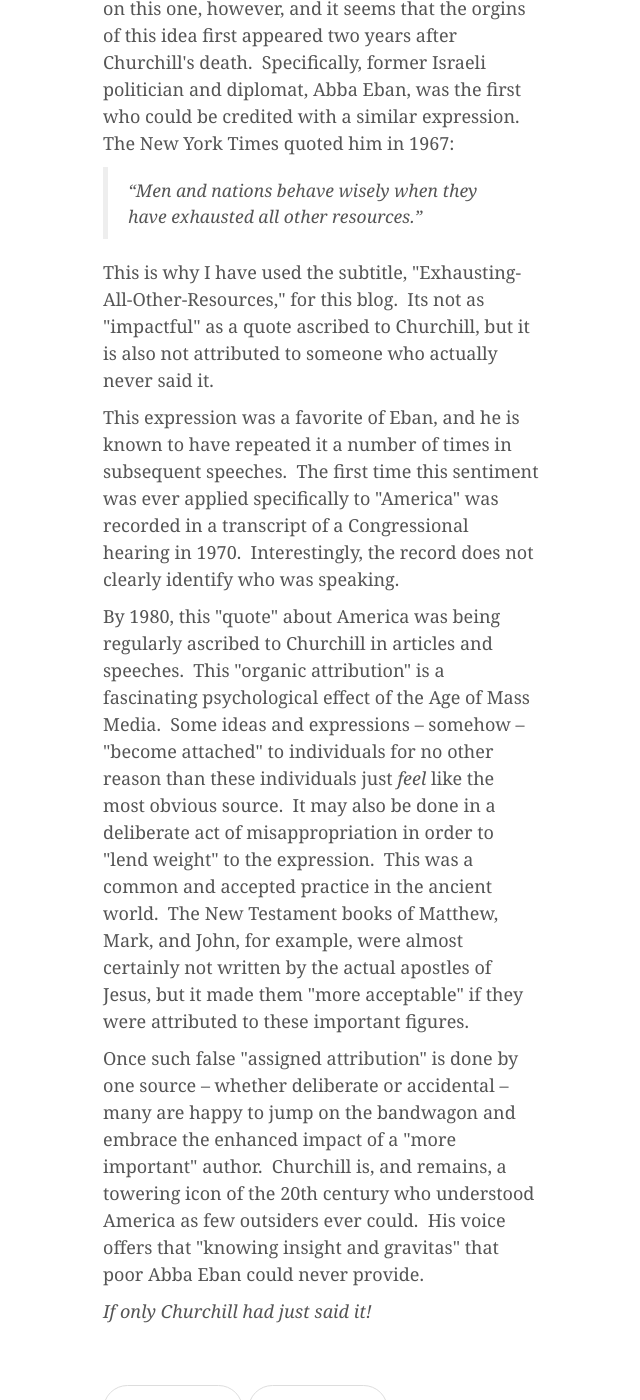
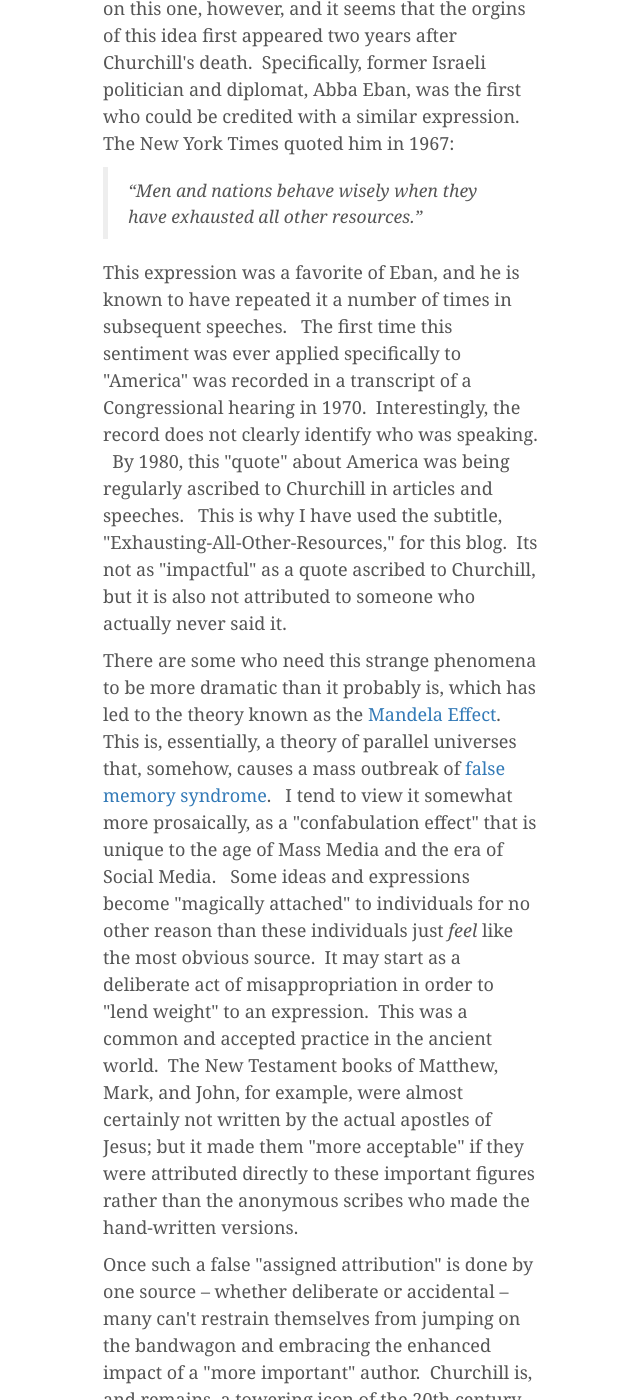
Before and after one commit to coryburt/coryburt.github.io, a Jekyll site: the page proj/bootstrap-blog/page2.html, which Jekyll copies as it is, in a window 1280 px wide and 1400 px high, scrolled down 1587 px. Shown: the whole window, without its empty margins (202-842 px from the left). Built offline with Jekyll 4.4.1, drawn with Linux system fonts in a browser that asks for light colours; nearby versions of some CDN libraries; some of the changed text lies outside the part shown.

Commit message:
Update Old Entry

```diff
--- a/proj/bootstrap-blog/page2.html
+++ b/proj/bootstrap-blog/page2.html
@@ -107,12 +107,12 @@
               </em></blockquote>
 
               The impact of this expression is undeniable. &nbsp;Certainly, part of it's power is simply the fact that it has the
-              "ring of truth" to it; but there is something more. &nbsp;The evocative power of such expressions fascinates me.
+              "ring of truth" to it; but there is something more. &nbsp;The evocative power of such expressions fascinates me. &nbsp;
             </p>
             <p>
               Imagine my disappointment to learn that there is no evidence that Churchill ever said it.&nbsp; Certainly, it sounds like
               something he <em>might</em> have said, considering the frustration he often felt over U.S. policy &ndash; particularly
-              during the course of the Second World War.&nbsp; It also reflects his biting wit, making it, perhaps, something he might have
+              during the course of the Second World War.&nbsp; It also reflects his biting wit; making it, perhaps, something he might have
               <em>wished</em> he had said.&nbsp; The good folks at <a href="https://quoteinvestigator.com/2012/11/11/exhaust-alternatives/">
               QuoteInvestigator.com</a> have done their research on this one, however, and it seems that the orgins of this idea first
               appeared two years after Churchill's death.&nbsp; Specifically, former Israeli politician and diplomat, Abba Eban, was
@@ -122,27 +122,28 @@
                   “Men and nations behave wisely when they have exhausted all other resources.”
                 </em>
               </blockquote>
+              This expression was a favorite of Eban, and he is known to have repeated it a number of times in subsequent speeches. &nbsp;
+              The first time this sentiment was ever applied specifically to "America" was recorded in a transcript of a Congressional
+              hearing in 1970. &nbsp;Interestingly, the record does not clearly identify who was speaking. &nbsp;
+              By 1980, this "quote" about America was being regularly ascribed to Churchill in articles and speeches. &nbsp;
               This is why I have used the subtitle, "Exhausting-All-Other-Resources," for this blog. &nbsp;Its not as "impactful" as a
               quote ascribed to Churchill, but it is also not attributed to someone who actually never said it.
             </p>
             <p>
-              This expression was a favorite of Eban, and he is known to have repeated it a number of times in subsequent speeches.&nbsp;
-              The first time this sentiment was ever applied specifically to "America" was recorded in a transcript of a Congressional
-              hearing in 1970.&nbsp; Interestingly, the record does not clearly identify who was speaking.&nbsp;
+              There are some who need this strange phenomena to be more dramatic than it probably is, which has led to the theory known as the
+              <a href="https://www.snopes.com/2016/07/24/the-mandela-effect">Mandela Effect</a>. &nbsp;
+              This is, essentially, a theory of parallel universes that, somehow, causes a mass outbreak of
+              <a href="https://en.wikipedia.org/wiki/False_memory">false memory syndrome</a>. &nbsp;
+              I tend to view it somewhat more prosaically, as a "confabulation effect" that is unique to the age of Mass Media and the era of Social Media. &nbsp;
+              Some ideas and expressions become "magically attached" to individuals for no other reason than these
+              individuals just <em>feel</em> like the most obvious source.&nbsp; It may start as a deliberate act of misappropriation in order
+              to "lend weight" to an expression.&nbsp; This was a common and accepted practice in the ancient world.&nbsp; The New Testament books of
+              Matthew, Mark, and John, for example, were almost certainly not written by the actual apostles of Jesus; but it made them "more
+              acceptable" if they were attributed directly to these important figures rather than the anonymous scribes who made the hand-written versions.
             </p>
             <p>
-              By 1980, this "quote" about America was being regularly ascribed to Churchill in articles and speeches.&nbsp;
-              This "organic attribution" is a fascinating psychological effect of the Age of Mass
-              Media.&nbsp; Some ideas and expressions &ndash; somehow &ndash; "become attached" to individuals for no other reason than these
-              individuals just <em>feel</em> like the most obvious source.&nbsp; It may also be done in a deliberate act of misappropriation in order
-              to "lend weight" to the expression.&nbsp; This was a common and accepted practice in the ancient world.&nbsp; The New Testament books of
-              Matthew, Mark, and John, for example, were almost certainly not written by the actual apostles of Jesus, but it made them "more
-              acceptable" if they were attributed to these important figures. &nbsp;
-
-            </p>
-            <p>
-              Once such false "assigned attribution" is done by one source &ndash; whether deliberate or accidental &ndash; many are happy to jump on
-              the bandwagon and embrace the enhanced impact of a "more important" author.&nbsp;
+              Once such a false "assigned attribution" is done by one source &ndash; whether deliberate or accidental &ndash; many can't restrain
+              themselves from jumping on the bandwagon and embracing the enhanced impact of a "more important" author.&nbsp;
               Churchill is, and remains, a towering icon of the 20th century who understood America
               as few outsiders ever could.&nbsp; His voice offers that "knowing insight and gravitas" that poor Abba Eban could never provide.&nbsp;
             <p>
```
